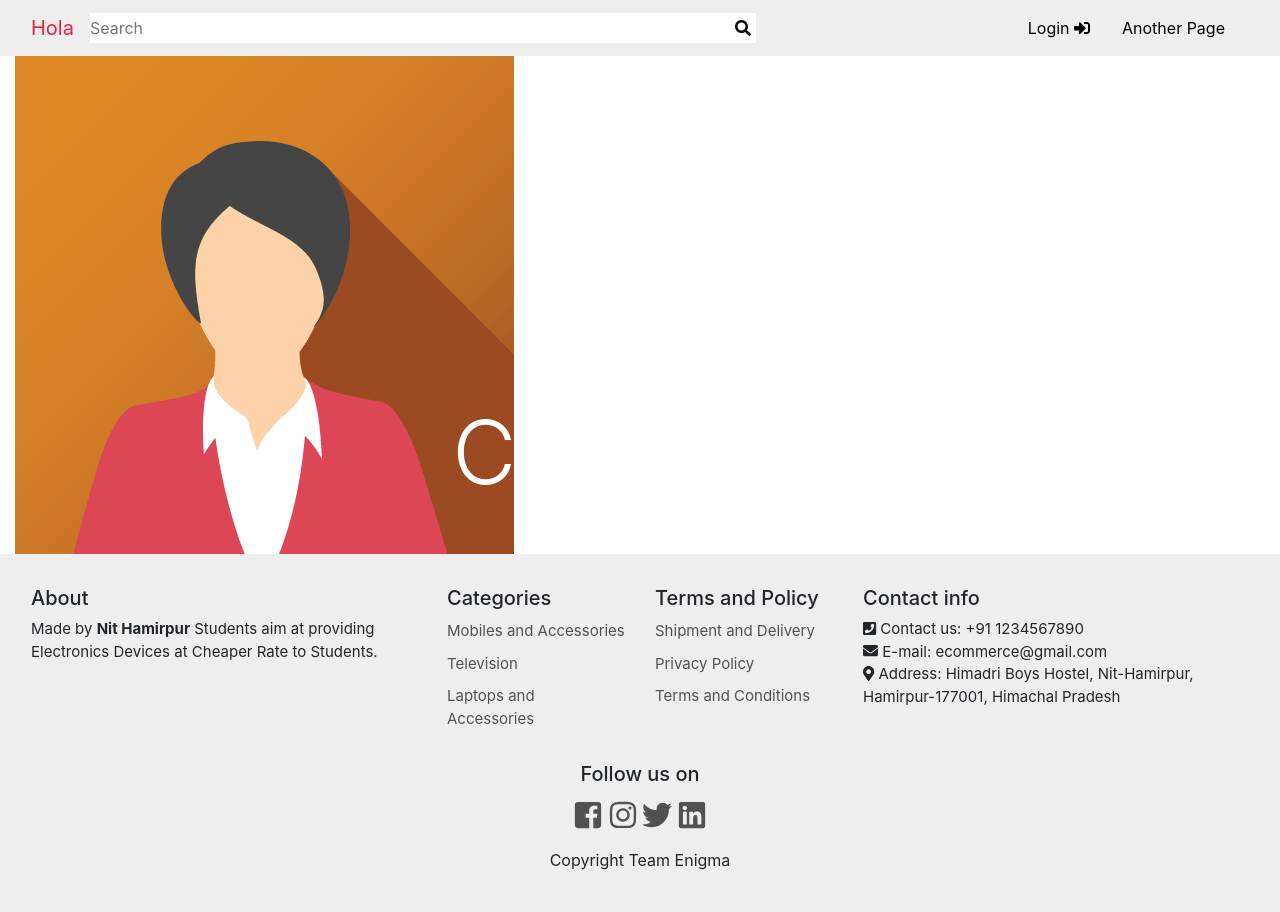
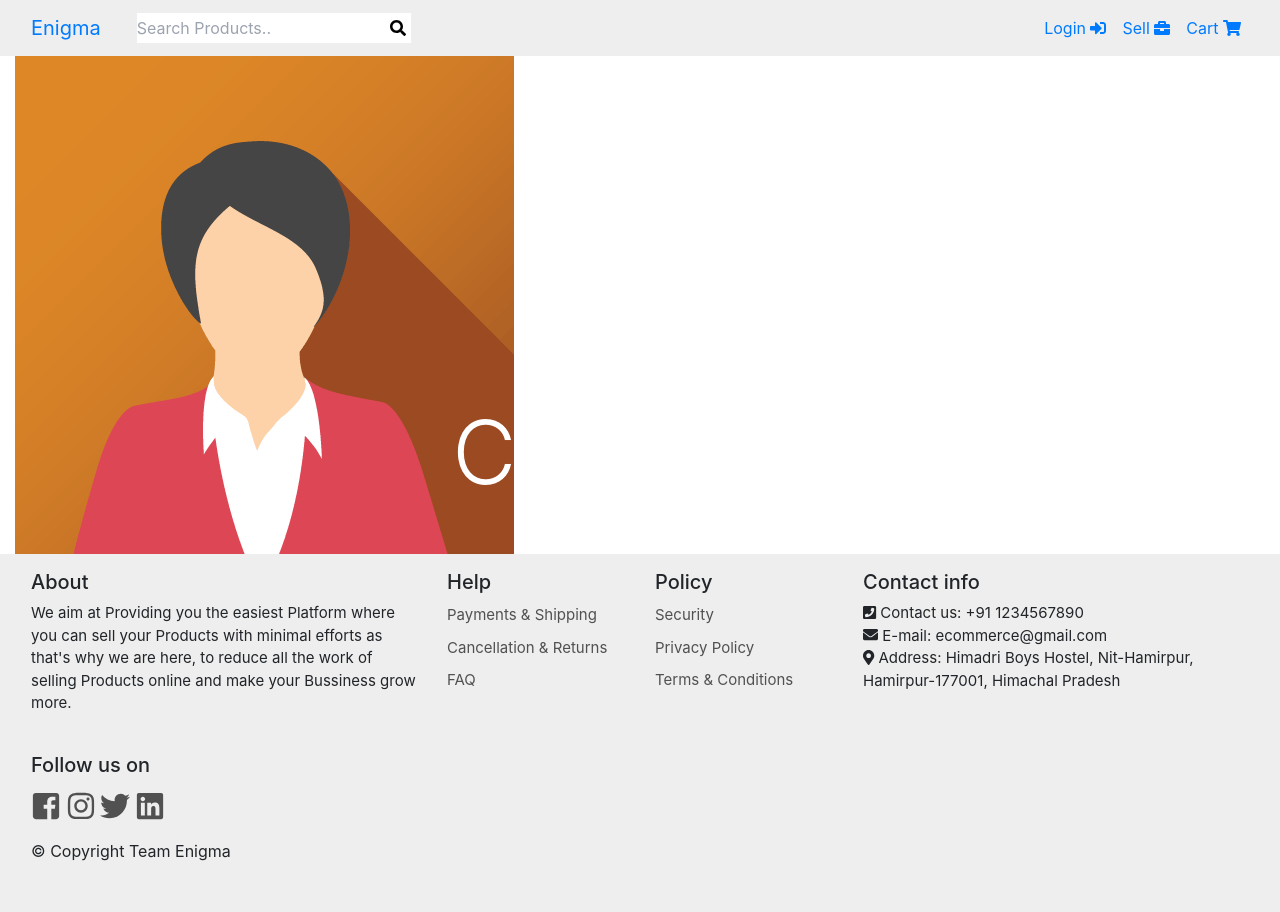
Before and after one commit to AvishrantsSh/Django_Ecomm, a Django app: page / in a window 1280 px wide. After the commit the page ends 861 px from the top, so only its background shows below. Run offline with Django 3.2, Linux system fonts and the light colour scheme; some libraries are stand-ins or nearby versions.

Commit message:
Update base.html

```diff
--- a/templates/base.html
+++ b/templates/base.html
@@ -9,7 +9,12 @@
 
             {%endblock title%}
         </title>
-        <link rel='stylesheet' href='{%static "stylesheet/base.css"%}?v = 1.4'>
+        <!--Tailwind CSS-->
+        <link href="https://unpkg.com/tailwindcss@^1.0/dist/tailwind.min.css" rel="stylesheet">
+        <!--Tailwind CSS end-->
+        <link rel="preconnect" href="https://fonts.gstatic.com">
+        <link href="https://fonts.googleapis.com/css2?family=Pacifico&family=Poppins&display=swap" rel="stylesheet">
+        <link rel='stylesheet' href='{%static "stylesheet/base.css"%}?v = 1.2'>
 
         <link rel="stylesheet" href="https://maxcdn.bootstrapcdn.com/bootstrap/4.0.0/css/bootstrap.min.css">
         <script src="https://ajax.googleapis.com/ajax/libs/jquery/3.3.1/jquery.min.js"></script>
@@ -53,11 +58,11 @@
     </head>
 
     <body>
-        <nav class="navbar navbar-expand-md navbar-fixed-top">
+        <nav class="navbar navbar-expand-md sticky-top">
             <div class="container-fluid">
-                <a class="navbar-brand cherry" href="{%url 'home'%}" id = "head_start">Hola</a>
-                <div style="display: flex;">
-                    <input type="text" style="border: none; outline: none; width: 50vw; justify-content: center;" name="search" placeholder="Search">
+                <a class="navbar-brand hlink" href="{%url 'home'%}" id = "head_start">Enigma</a>
+                <div style="display: flex; margin-left: 20px;">
+                    <input type="text" style="border: none; outline: none; " name="search" placeholder="Search Products..">
                 <button id="search-icon" class="nav-link" ><i class="fa fa-search"></i></button>
                 </div>
 
@@ -65,15 +70,27 @@
                     <i class="fas fa-bars"></i>
                 </button>
                 <div class="collapse navbar-collapse" id="navbarResponsive">
-                    <div class="navbar-nav ml-md-auto d-md-flex flex-row">
+                    <ul class="navbar-nav ml-auto drop-list">
                     {%if user.is_authenticated%}
-                        <a class="nav-item nav-link nav_link" href="#"><i class="fas fa-user"></i> {{user.username}}</a>
-                        <a class="nav-item nav-link nav_link" href="{%url 'logout'%}">Logout <i class="fas fa-sign-out-alt"></i></a>
+                    <li class="nav-item">
+                        <a class="nav-link drop-list" href="#"><i class="fas fa-user"></i> {{user.username}}</a>
+                    </li>
+                    <li class="nav-item">
+                        <a class="nav-link drop-list" href="{%url 'logout'%}">Logout <i class="fas fa-sign-out-alt"></i></a>
+                    </li>
                     {%else%}
-                        <a class="nav-item nav-link nav_link" href="{%url 'reg'%}">Login <i class="fas fa-sign-in-alt"></i></a>
+                    <li class="nav-item">
+                        <a class="nav-link drop-list" href="{%url 'reg'%}">Login <i class="fas fa-sign-in-alt"></i></a>
+                    </li>
+
                     {%endif%}
-                        <a class="nav-item nav-link nav_link" href="#"> Another Page</a>
-                    </div>
+                    <li class="nav-item">
+                        <a class="nav-link drop-list" href="#">Sell <i class="fas fa-briefcase"></i></a>
+                    </li>
+                    <li class="nav-item">
+                        <a class="nav-link drop-list" href="#">Cart <i class="fas fa-shopping-cart"></i></a>
+                    </li>
+                    </ul>
                 </div>
             </div>
         </nav>
@@ -85,31 +102,31 @@
         </div>
 
         <footer>
-            <div class="container-fluid">
-                <div class="row pt-3">
+            <div class="footer-super-container container-fluid">
+                <div class="footer row">
                     <div class="col-md-6 col-lg-4">
                         <h2 class="widget-title">About</h2>
                         <div class="footer-list-div">
-                            <p>Made by <b>Nit Hamirpur</b> Students aim at providing Electronics Devices at Cheaper Rate to Students.</p><br>
+                            <p>We aim at Providing you the easiest Platform where you can sell your Products with minimal efforts as that's why we are here, to reduce all the work of selling Products online and make your Bussiness grow more.</p><br>
                         </div>
                     </div>
                     <div class="col-md-6 col-lg-2">
-                        <h2 class="widget-title">Categories</h2>
+                        <h2 class="widget-title">Help</h2>
                             <div class="footer-list-div">
                                 <ul class="footer-list">
-                                    <li><a href="#">Mobiles and Accessories</a></li>
-                                    <li><a href="#">Television</a></li>
-                                    <li><a href="#">Laptops and Accessories</a></li>
+                                    <li><a href="#">Payments & Shipping</a></li>
+                                    <li><a href="#">Cancellation & Returns</a></li>
+                                    <li><a href="#">FAQ</a></li>
                                 </ul>
                             </div>
                     </div>
                     <div class="col-md-6 col-lg-2">
-                        <h2 class="widget-title">Terms and Policy</h2>
+                        <h2 class="widget-title">Policy</h2>
                             <div class="footer-list-div">
                                 <ul class="footer-list">
-                                    <li><a href="#">Shipment and Delivery</a></li>
+                                    <li><a href="#">Security</a></li>
                                     <li><a href="#">Privacy Policy</a></li>
-                                    <li><a href="#">Terms and Conditions</a></li>
+                                    <li><a href="#">Terms & Conditions</a></li>
                                 </ul>
                             </div>
                     </div>
@@ -125,18 +142,20 @@
                         </div>
                 </div>
 
-            <div class="container-fluid pb-4">
-                <div class="container mt-3 text-center" style="background-color: #eee;">
+            <div class="footer-end-container">
+                <div class="footer-end">
                         <h2 class="widget-title">Follow us on</h2>
-                        <div>
-                            <ul>
+                        <div class="footer-end-list-div">
+                            <ul class="footer-end-list">
                                 </li><a href="#"><i id="fb" class="fab fa-facebook-square fa-2x"></i></a>
                                 <a href="#"><i id="insta" class="fab fa-instagram fa-2x"></i></a>
                                 <a href="#"><i id="twit" class="fab fa-twitter fa-2x"></i></a>
                                 <a href="#"><i id="link" class="fab fa-linkedin fa-2x"></i></a>
                             </ul>
                         </div>
-                        Copyright Team Enigma
+                </div>
+                <div class="end-text">
+                    &copy; Copyright Team Enigma
                 </div>
             </div>
         </div>
```
